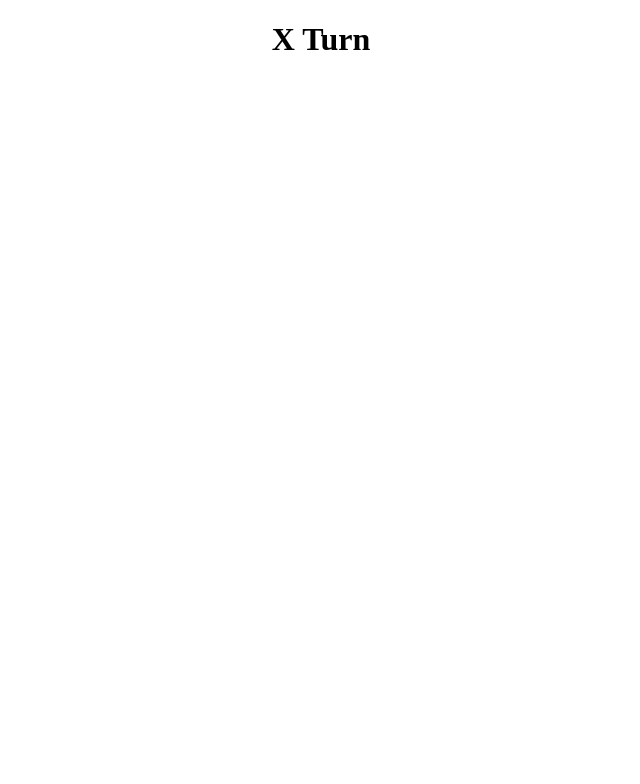
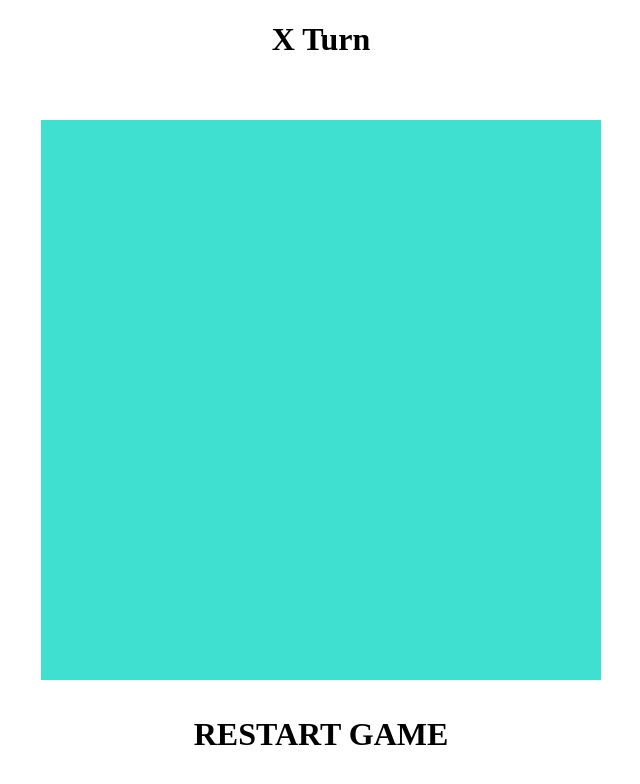
Before and after one commit to EmaSciacca/tic-tac-toe, an Angular app: page / in a window 1280 px wide. Shown: the top 784 px of the page, without its empty margins (319-959 px from the left). Built offline with nearby package versions, Linux system fonts and the light colour scheme.

Commit message:
Added grid base

```diff
--- a/src/app/app.component.css
+++ b/src/app/app.component.css
@@ -1,3 +1,22 @@
-h1 {
+#container {
+    width: 100%;
+    height: 100%;
     text-align: center;
 }
+
+#background {
+    display: inline-block;
+    margin-top: 5vh;
+    width: 70vh;
+    height: 70vh;
+    background-color: turquoise;
+}
+
+#restartGame {
+    font-weight: bold;
+    font-size: 2em;
+}
+
+#restartGame:hover {
+    cursor: pointer;
+}
--- a/src/app/app.component.html
+++ b/src/app/app.component.html
@@ -1,3 +1,7 @@
-<h1>{{headerStr}}</h1>
+<div id="container">
+  <h1>{{headerStr}}</h1>
+  <div id="background">
 
-<router-outlet></router-outlet>
+  </div>
+  <p id="restartGame" (click)=restartGame()>RESTART GAME</p>
+</div>
--- a/src/app/app.component.ts
+++ b/src/app/app.component.ts
@@ -8,4 +8,8 @@ import { Component } from '@angular/core';
 export class AppComponent {
   // Header string
   headerStr = "X Turn";
+
+  restartGame() {
+    console.log("restartGame invoked");
+  }
 }
```
